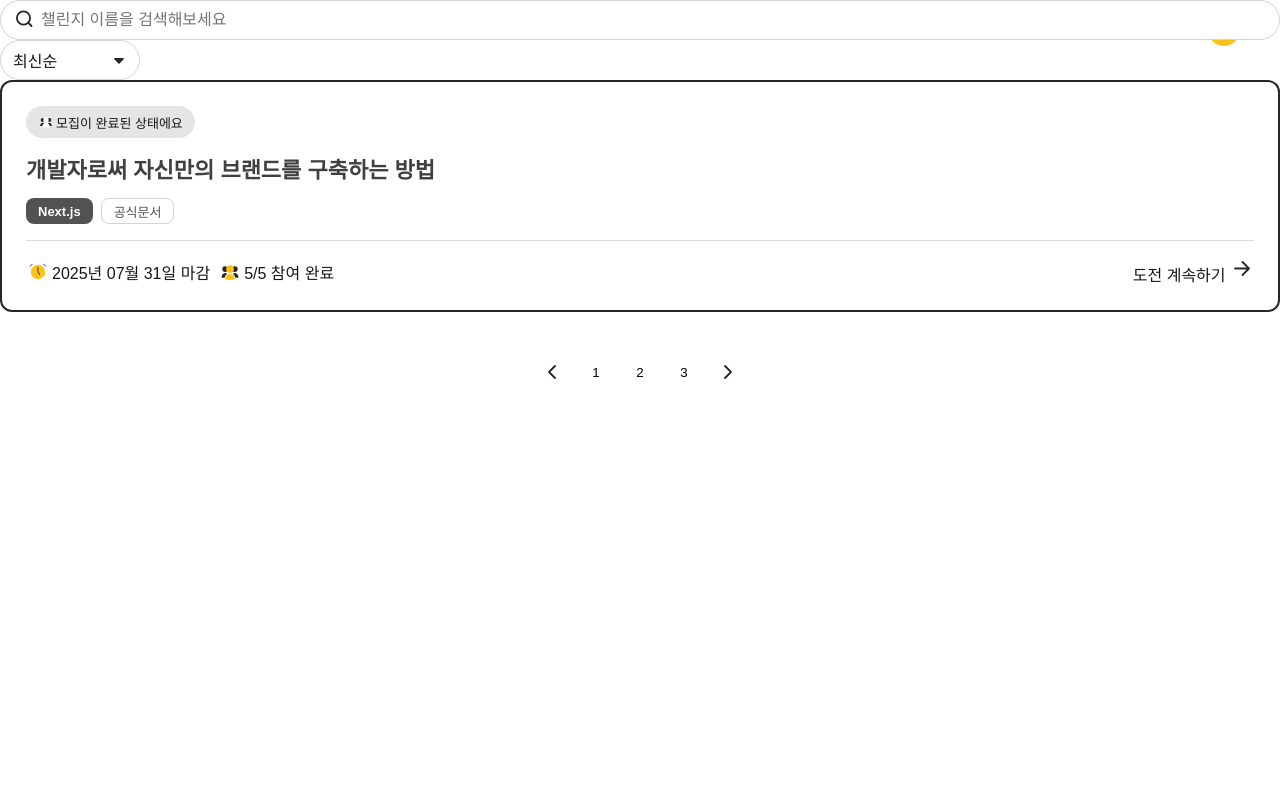
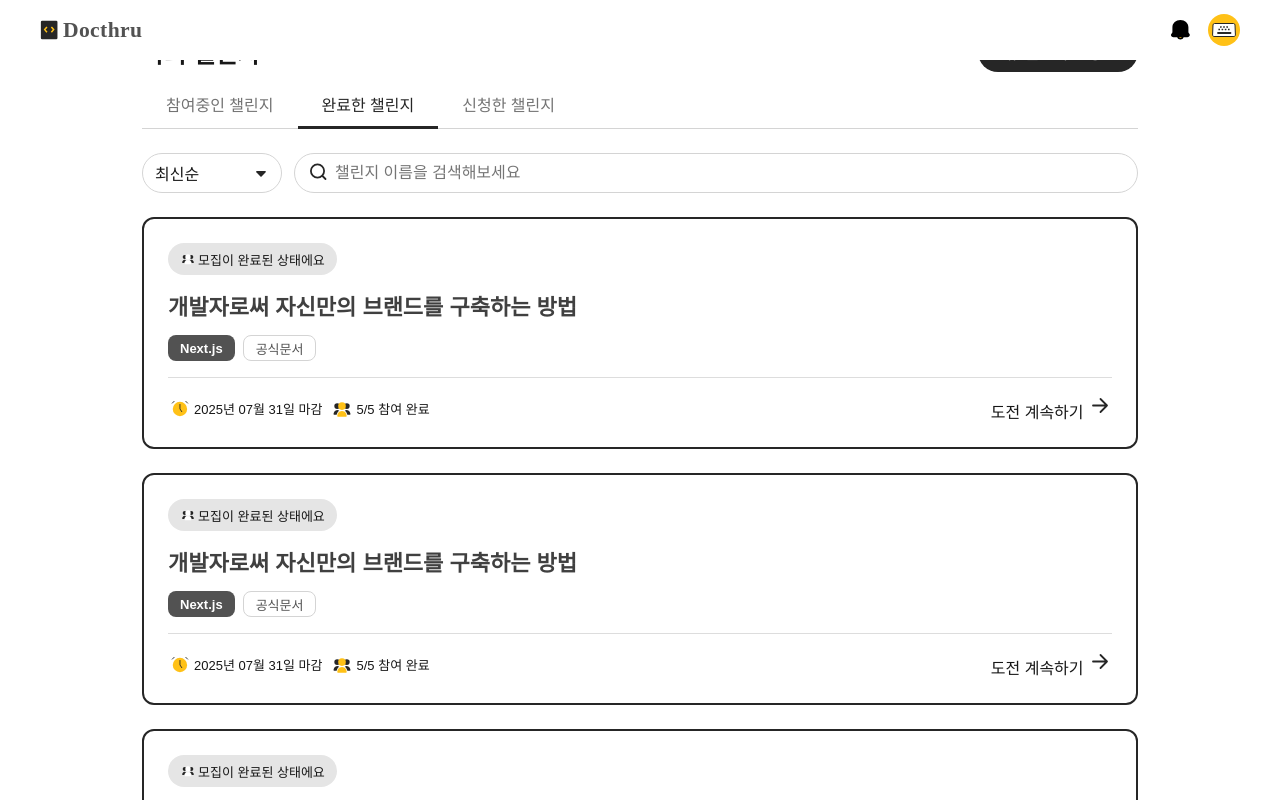
Before and after one commit to Codeit-MiddleProject-team2/7-docthru-team2-fe, a Next.js app: page /myChallenges in a window 1280 px wide. Shown: the top 800 px of the page. Built offline with nearby package versions, Linux system fonts and the light colour scheme.

Commit message:
feat: 나의챌린지 페이지 기본 마크업 #13

```diff
--- a/components/challenges/card.module.css
+++ b/components/challenges/card.module.css
@@ -34,6 +34,7 @@
   display: flex;
   align-items: center;
   gap: 2px;
+  font-size: 13px;
 }
 .chip {
   display: inline-flex;
--- a/components/challenges/searchBar.js
+++ b/components/challenges/searchBar.js
@@ -8,7 +8,7 @@ export default function SearchBar() {
 
   return (
     <>
-      <form>
+      <form className={styles.searchBar}>
         <div className={`${styles.searchBox}`}>
           <Image src={iconSearch} width={24} height={24} />
           <input
--- a/components/challenges/searchBar.module.css
+++ b/components/challenges/searchBar.module.css
@@ -1,3 +1,6 @@
+.searchBar {
+  flex: 1;
+}
 .searchBox {
   position: relative;
 }
--- a/pages/myChallenges.js
+++ b/pages/myChallenges.js
@@ -1,20 +1,53 @@
+import styles from "../styles/myChallenges.module.css";
+import Image from "next/image";
+import iconPlus from "../public/icons/ic_plus.svg";
 import ChallengeCard from "@/components/challenges/card";
 import { Pagination } from "@/components/challenges/pagiation";
 import SearchBar from "@/components/challenges/searchBar";
 import Sort from "@/components/challenges/sort";
+import Link from "next/link";
 
 export default function MyChallengesPage() {
   return (
     <>
-      <div className="dataOptionsArea">
-        <SearchBar />
-        <Sort />
-      </div>
-      <div>
-        <ChallengeCard />
-      </div>
-      <div className={""}>
-        <Pagination pages={[1, 2, 3]} />
+      <div className={styles.contaniner}>
+        <div className={styles.pageTopArea}>
+          <div className={styles.titleArea}>
+            <h2>나의 챌린지</h2>
+            <div>
+              <Link href={"/"} className={styles.btn}>
+                신규 챌린지 신청
+                <Image src={iconPlus} width={16} height={16} />
+              </Link>
+            </div>
+          </div>
+          <div>
+            <ul className={styles.tabMenuEl}>
+              <li>
+                <Link href={`/`}>참여중인 챌린지</Link>
+              </li>
+              <li className={styles.active}>
+                <Link href={`/`}>완료한 챌린지</Link>
+              </li>
+              <li>
+                <Link href={`/`}>신청한 챌린지</Link>
+              </li>
+            </ul>
+          </div>
+        </div>
+        <div className={styles.challengeArea}>
+          <div className={styles.dataOptionsArea}>
+            <Sort />
+            <SearchBar />
+          </div>
+          <div className={styles.challengeCardList}>
+            <ChallengeCard />
+            <ChallengeCard />
+            <ChallengeCard />
+            <ChallengeCard />
+          </div>
+          <Pagination pages={[1, 2, 3]} />
+        </div>
       </div>
     </>
   );
--- /dev/null
+++ b/styles/myChallenges.module.css
@@ -0,0 +1,69 @@
+.contaniner {
+  padding: 32px 0 34px;
+  width: 100%;
+  max-width: 996px;
+  margin: 0 auto;
+}
+.pageTopArea {
+  display: flex;
+  flex-direction: column;
+  gap: 8px;
+  margin-bottom: 24px;
+}
+.titleArea {
+  display: flex;
+  flex: 1;
+  align-items: center;
+  justify-content: space-between;
+}
+.titleArea .btn {
+  display: flex;
+  align-items: center;
+  height: 40px;
+  padding: 0 12px;
+  border-radius: 40px;
+  color: #fff;
+  background: #262626;
+  gap: 8px;
+}
+.tabMenuEl {
+  display: flex;
+  flex: 1;
+  border-bottom: 1px solid #d4d4d4;
+}
+.tabMenuEl li,
+.tabMenuEl li a {
+  display: flex;
+  align-items: center;
+  color: #737373;
+  font-weight: 500;
+}
+.tabMenuEl li a {
+  position: relative;
+  height: 48px;
+  padding: 0 24px;
+}
+.tabMenuEl li.active a {
+  color: #262626;
+}
+.tabMenuEl li.active a:after {
+  position: absolute;
+  left: 0;
+  bottom: -1px;
+  display: block;
+  content: "";
+  width: 100%;
+  height: 3px;
+  background: #262626;
+}
+.dataOptionsArea {
+  margin-bottom: 24px;
+  display: flex;
+  width: 100%;
+  gap: 12px;
+}
+.challengeCardList {
+  display: flex;
+  flex-direction: column;
+  gap: 24px;
+}
```
Also changed, not shown: public/icons/ic_plus.svg (added).
